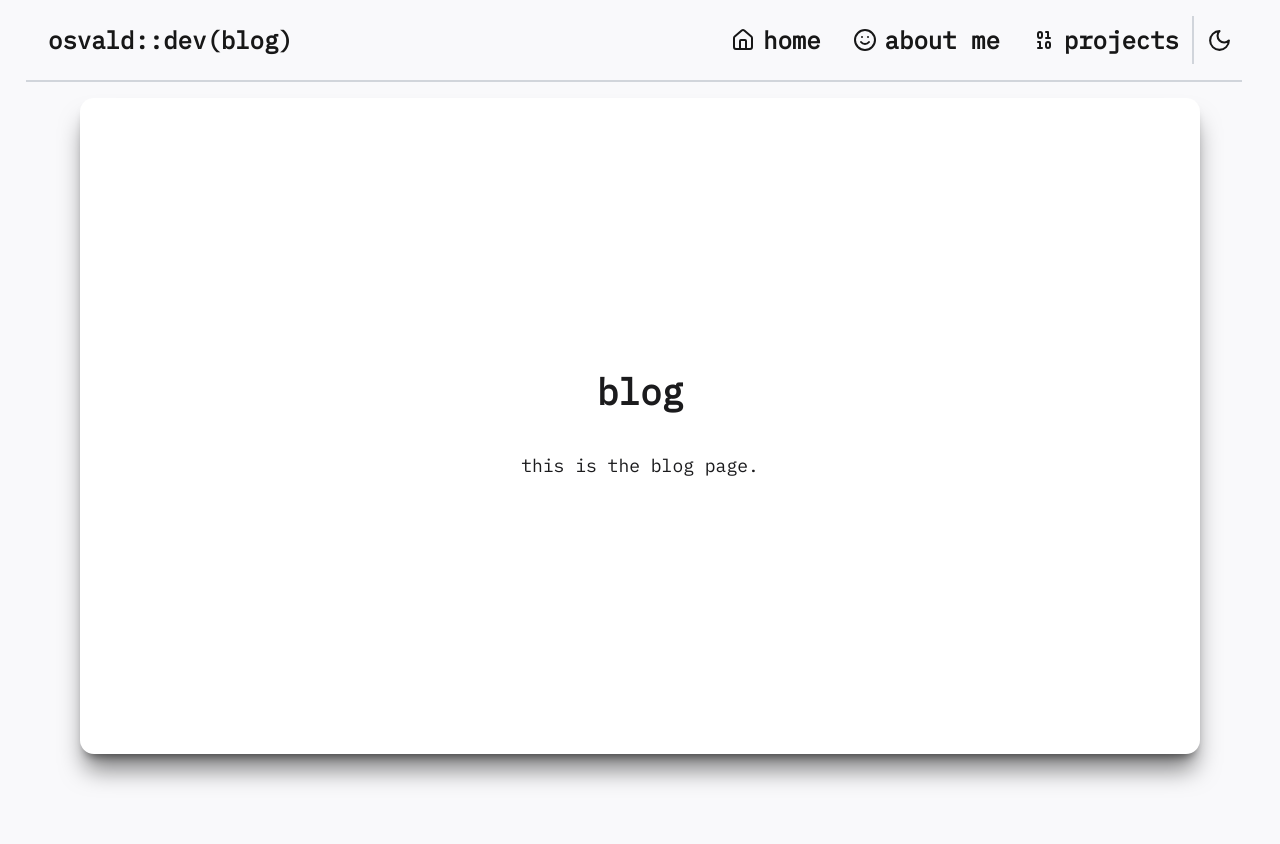
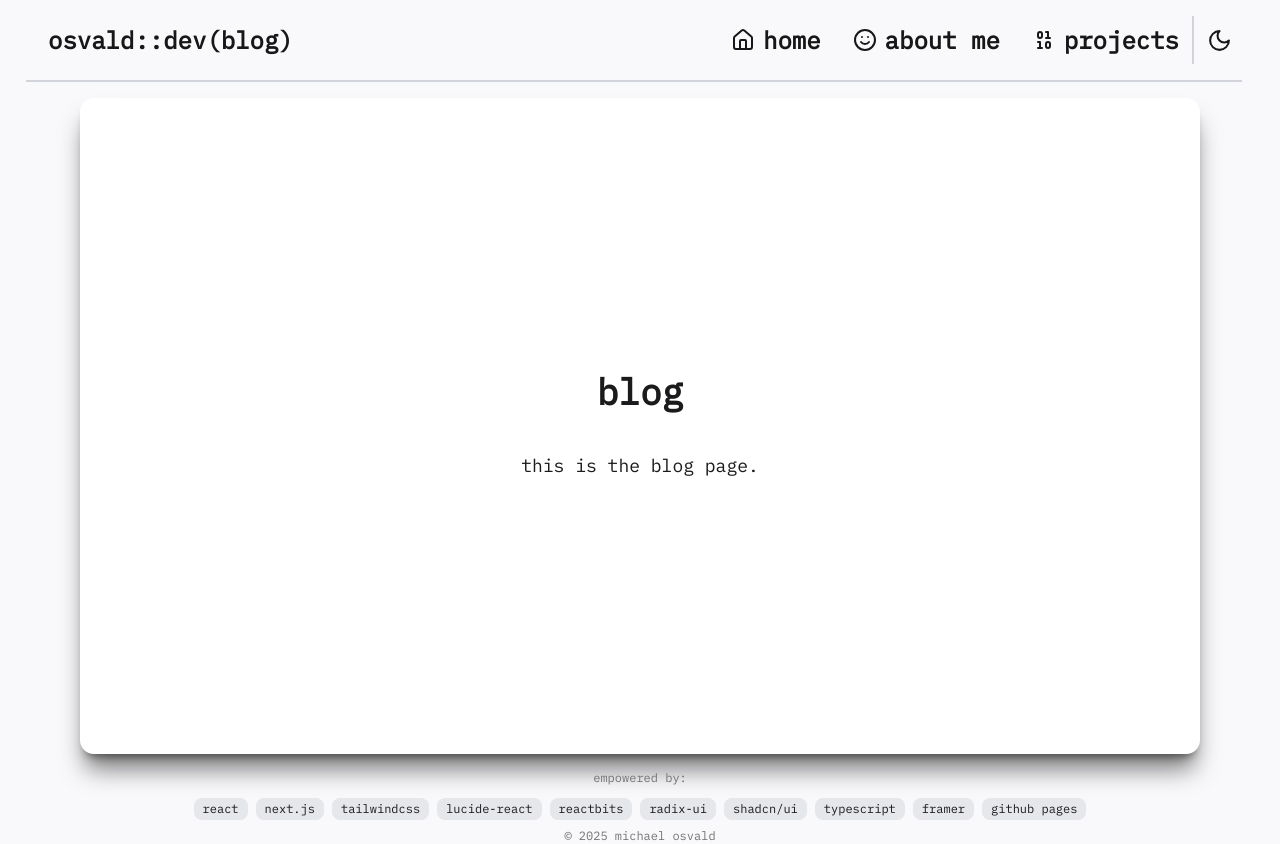
Before and after one commit to osvald-code/osvald-code.github.io, a Next.js app: page /blog in a window 1280 px wide. Before the commit the page ends 800 px from the top, so only its background shows below. Built offline with nearby package versions, Linux system fonts and the light colour scheme.

Commit message:
footer everywhere
footer added to all pages, extra 'projects' link removed

```diff
--- a/src/app/aboutme/page.tsx
+++ b/src/app/aboutme/page.tsx
@@ -9,6 +9,7 @@ import { Separator } from "@/components/ui/separator";
 import DecryptedText from "@/components/ui/DecryptedText";
 import Image from "next/image";
 import logo from "../img/osvalddevlogo.png";
+import CustomFooter from "@/components/customfooter";
 
 export default function AboutMe() {
       const [mounted, setMounted] = useState(false);
@@ -43,6 +44,7 @@ export default function AboutMe() {
         <p className="text-lg mt-4">this is the about me page.</p>
         <Image src={logo} alt="cartoonOfDev" className="rounded-full mt-4"/>
       </Card>
+      <CustomFooter/>
     </main>
   );
 }
--- a/src/app/blog/page.tsx
+++ b/src/app/blog/page.tsx
@@ -7,6 +7,7 @@ import { Home, NotebookPen, Binary, Cpu, Smile} from "lucide-react";
 import { Card } from "@/components/ui/card";
 import { Separator } from "@/components/ui/separator";
 import DecryptedText from "@/components/ui/DecryptedText";
+import CustomFooter from "@/components/customfooter";
 
 export default function AboutMe() {
       const [mounted, setMounted] = useState(false);
@@ -40,7 +41,9 @@ export default function AboutMe() {
         <h1 className="text-4xl font-bold">blog</h1>
         <p className="text-lg mt-4">this is the blog page.</p>
       </Card>
+      <CustomFooter/>
     </main>
+
   );
 }
 
--- a/src/app/projects/page.tsx
+++ b/src/app/projects/page.tsx
@@ -7,6 +7,7 @@ import { Home, NotebookPen, Binary, Cpu, Smile} from "lucide-react";
 import { Card } from "@/components/ui/card";
 import { Separator } from "@/components/ui/separator";
 import DecryptedText from "@/components/ui/DecryptedText";
+import CustomFooter from "@/components/customfooter";
 
 export default function AboutMe() {
       const [mounted, setMounted] = useState(false);
@@ -40,6 +41,7 @@ export default function AboutMe() {
         <h1 className="text-4xl font-bold">projects</h1>
         <p className="text-lg mt-4">this is the projects page.</p>
       </Card>
+      <CustomFooter/>
     </main>
   );
 }
--- a/src/components/customfooter.tsx
+++ b/src/components/customfooter.tsx
@@ -10,7 +10,12 @@ export default function CustomFooter() {
         <ul className="p-2 flex flex-wrap items-center justify-center list-none gap-2">
           {siteLinks.map((site) => (
             <li key={site.url}>
-                <Link href={site.url} className={badgeVariants({ variant: "outline" })}>{site.title}</Link>
+                <Link
+                    href={site.url}
+                    className={`${badgeVariants({ variant: "secondary" })} hover:underline`}
+                >
+                    {site.title}
+                </Link>
             </li>
 
             ))}
@@ -41,6 +46,18 @@ export default function CustomFooter() {
             url: "https://www.reactbits.dev/",
         },
         {
+        title: "radix-ui",
+        url: "https://www.radix-ui.com/",
+        },
+        {
+        title: "shadcn/ui",
+        url: "https://ui.shadcn.com/",
+        },
+        {
+        title: "typescript",
+        url: "https://www.typescriptlang.org/",
+        },
+        {
           title: "framer",
           url: "https://www.framer.com/",
         },
```
